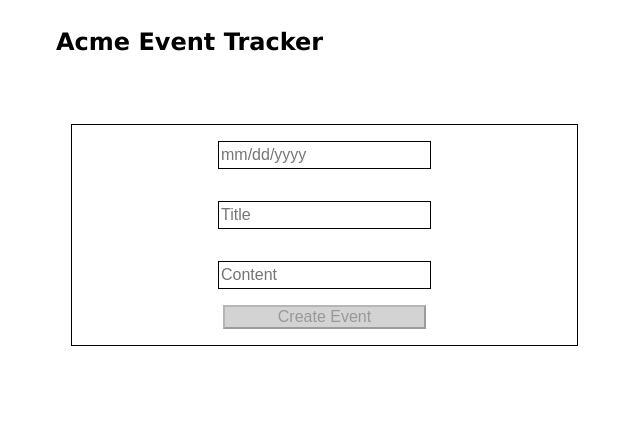
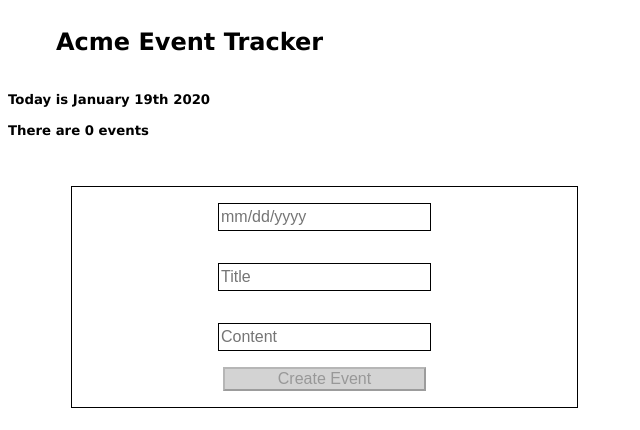
Before and after one commit to Matthew-Beasley/acme-events-js, a React (Create React App) app: page / in a window 1280 px wide. Shown: the top 430 px of the page, without its empty margins (0-640 px from the left). Built offline with nearby package versions, Linux system fonts and the light colour scheme.

Commit message:
forgot todays date and count

```diff
--- a/src/App.js
+++ b/src/App.js
@@ -67,6 +67,8 @@ function App() {
   return (
     <div className="App">
       <h2>Acme Event Tracker</h2>
+      <h5>Today is {moment().format('MMMM Do YYYY')}</h5>
+      <h5>There are {events.length} events</h5>
       <main>
         <CreateList date={date} title={title} content={content} setDate={setDate}
           setTitle={setTitle} setContent={setContent} createEvent={createEvent} />
```
